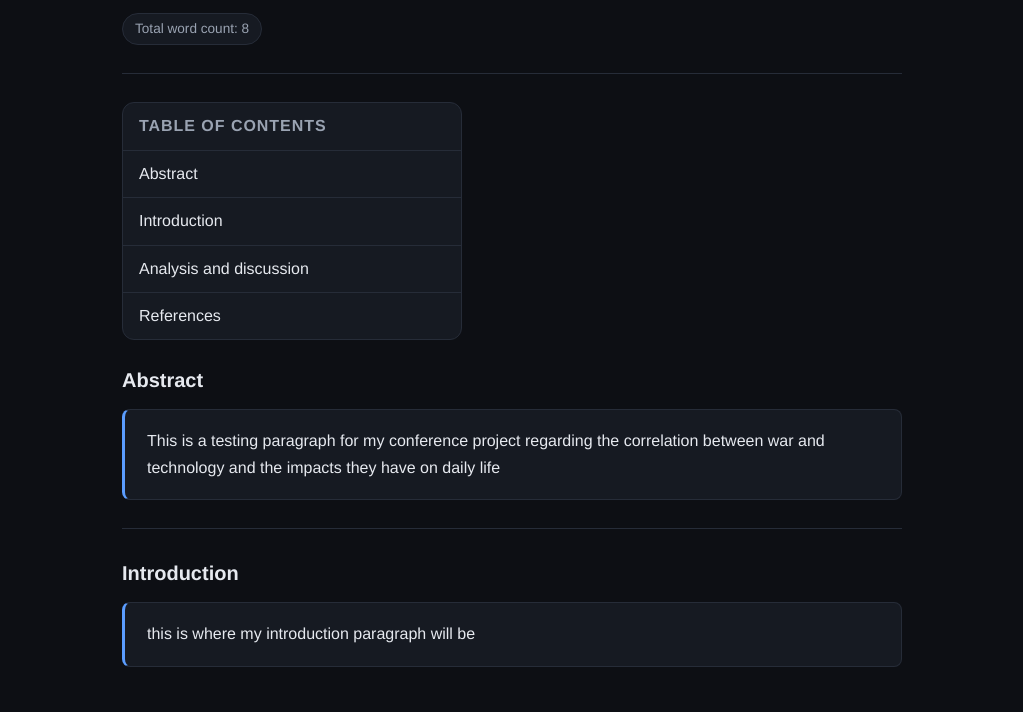
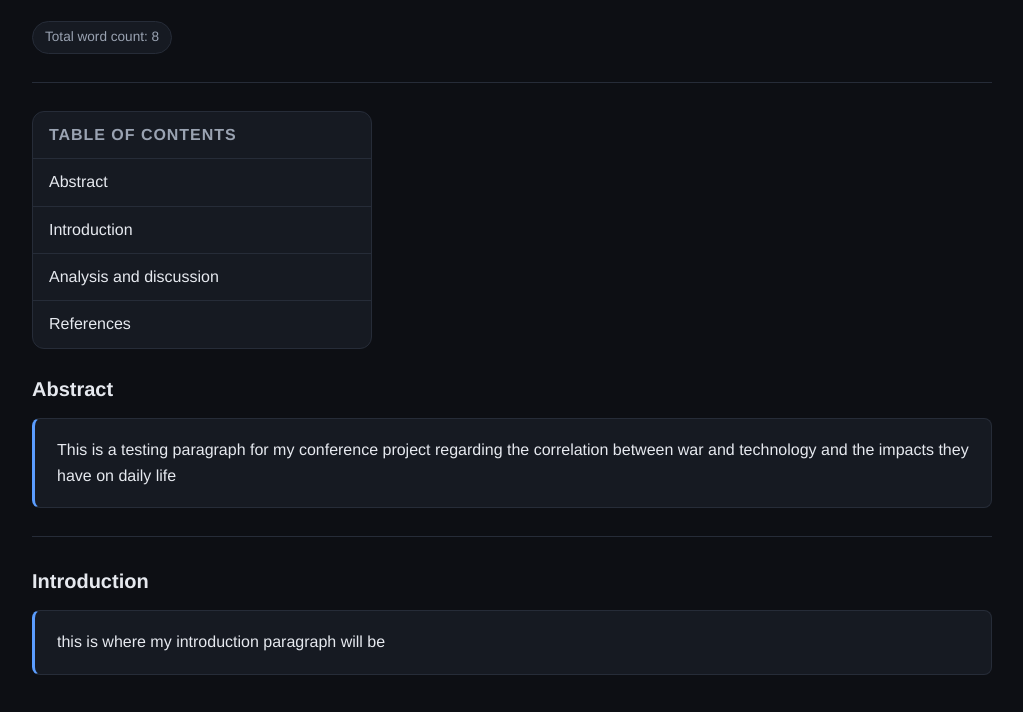
Before and after one commit to FEPSFY6966093/FY6966093, a plain HTML site: page index.html in a window 1280 px wide. Shown: the part 412-1124 px from the top of the page, without its empty margins (128-1151 px from the left). Drawn offline with Linux system fonts and the light colour scheme; no server answers.

Commit message:
Increase max-width of page to 1000px

```diff
--- a/index.html
+++ b/index.html
@@ -25,7 +25,7 @@
     }
 
     .page {
-      max-width: 820px;
+      max-width: 1000px;
       margin: 0 auto;
       padding: 32px 20px 56px;
     }
```
